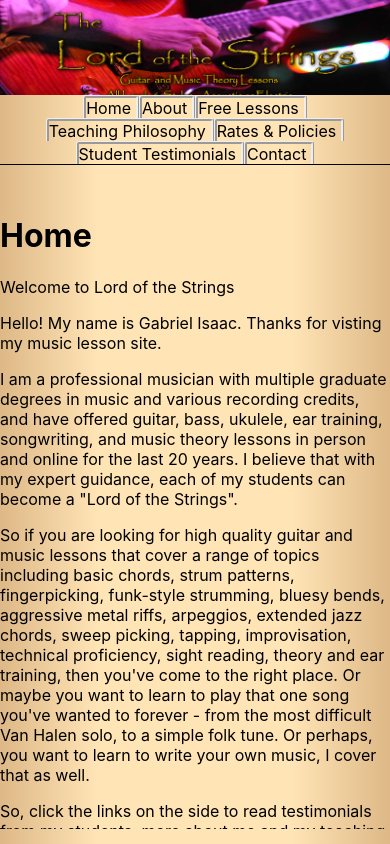
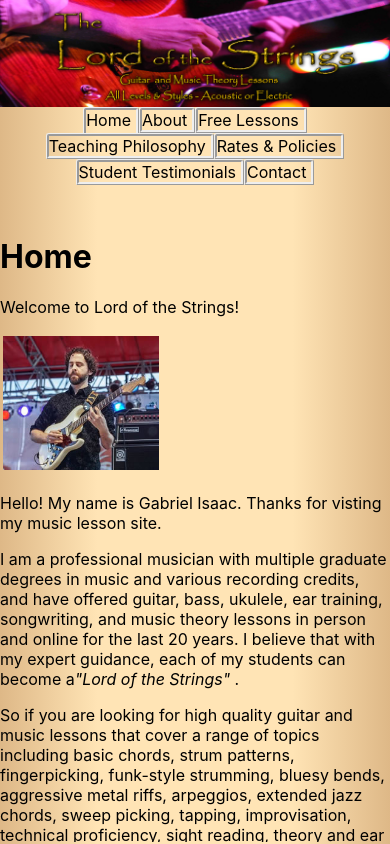
Before and after one commit to CadillacJack42/LordOfTheStrings, a React (Create React App) app: page / in a window 390 px wide. Built offline with nearby package versions, Linux system fonts and the light colour scheme.

Commit message:
Changes to style. Image header resizes with window. Free Lesson Videos resize with window, but need breakpoint to switch from 3 columns to 2 to 1 depending on screen width. Minor changes to Tabs css. Purely aesthetic stuff. No functional relevance

```diff
--- a/src/App.css
+++ b/src/App.css
@@ -10,25 +10,14 @@ body {
   );
 }
 
-.App {
-  text-align: center;
-}
-
-.App-header {
-  background-color: #282c34;
-  min-height: 100vh;
+#main-container {
   display: flex;
   flex-direction: column;
-  align-items: center;
-  justify-content: center;
-  font-size: calc(10px + 2vmin);
-  color: white;
-}
-
-.App-link {
-  color: #61dafb;
+  height: 100vh;
 }
 
 #image-header {
   width: 100%;
+  max-width: 800px;
+  margin: 0 auto;
 }
--- a/src/components/Tabs.js
+++ b/src/components/Tabs.js
@@ -9,7 +9,7 @@ export const Tabs = ({ page }) => {
   };
 
   return (
-    <div className="tabs-container">
+    <div id="tabs-container">
       <div className="tabs-row">
         {page.tabs.map((tab, i) => {
           return (
--- a/src/css/FreeLessons.css
+++ b/src/css/FreeLessons.css
@@ -11,6 +11,7 @@
   justify-content: center;
   align-items: center;
   padding-top: 3px;
+  /* width: 30%; */
 }
 
 .video-lesson-array-titles {
--- /dev/null
+++ b/src/css/Home.css
@@ -0,0 +1,4 @@
+#homepage-gabe-pic {
+  margin: 3px;
+  width: 40%;
+}
--- a/src/css/Tabs.css
+++ b/src/css/Tabs.css
@@ -1,14 +1,11 @@
-.tabs-container {
+#tabs-container {
   display: flex;
   flex-direction: column;
   align-items: center;
-  position: absolute;
-  top: 95px;
   margin: 0;
   width: 100%;
   height: 87vh;
   z-index: 1;
-  /* background-color: rgb(115, 180, 255); */
   background: linear-gradient(
     to right,
     burlywood,
@@ -27,9 +24,6 @@
   justify-content: center;
   position: relative;
   z-index: 100;
-  /* background-color: rgb(115, 180, 255); */
-  border-bottom: 1px solid black;
-  /* border-color: rgb(185, 210, 280); */
 }
 
 .tabs {
@@ -39,8 +33,6 @@
   border-radius: 3px 3px 0 0;
   box-sizing: border-box;
   border-style: ridge;
-  /* border-color: rgb(185, 210, 280); */
-  border-bottom: none;
 }
 
 .tabs-content {
@@ -52,8 +44,6 @@
 
 .active-tab {
   border-bottom: none;
-  /* background-color: rgb(185, 210, 280); */
-  /* border-color: rgb(134, 185, 247); */
 }
 
 .tabs:hover {
--- a/src/views/FreeLessons.js
+++ b/src/views/FreeLessons.js
@@ -63,6 +63,7 @@ export const FreeLessons = () => {
   const mapIframes = videoLessonArray.map((video) => {
     return (
       <span
+        key={video.title}
         id="individual-lesson-video-iframe"
         style={{
           margin: "5px",
@@ -71,10 +72,10 @@ export const FreeLessons = () => {
         <iframe
           src={video.source}
           title={video.title}
-          frameborder="0"
+          width={"90%"}
           allow="accelerometer; autoplay; clipboard-write; encrypted-media; gyroscope; picture-in-picture; web-share"
-          referrerpolicy="strict-origin-when-cross-origin"
-          allowfullscreen
+          referrerPolicy="strict-origin-when-cross-origin"
+          allowFullScreen
         ></iframe>
         <p className="video-lesson-array-titles">{video.title}</p>
       </span>
--- a/src/views/Home.js
+++ b/src/views/Home.js
@@ -1,9 +1,15 @@
+import "../css/Home.css";
+
 export const Home = () => {
   return (
     <div id="home-container">
       <h1>Home</h1>
-      <p>Welcome to Lord of the Strings</p>
-      {/* <img></img> */}
+      <p>Welcome to Lord of the Strings!</p>
+      <img
+        src="./gabeIsaac.jpg"
+        alt="Gabe playing guitar on stage"
+        id="homepage-gabe-pic"
+      ></img>
       <p>
         Hello! My name is Gabriel Isaac. Thanks for visting my music lesson
         site.
@@ -13,7 +19,7 @@ export const Home = () => {
         various recording credits, and have offered guitar, bass, ukulele, ear
         training, songwriting, and music theory lessons in person and online for
         the last 20 years. I believe that with my expert guidance, each of my
-        students can become a "Lord of the Strings".
+        students can become a<i>"Lord of the Strings"</i> .
       </p>
       <p>
         So if you are looking for high quality guitar and music lessons that
@@ -32,19 +38,18 @@ export const Home = () => {
         video lessons.
       </p>
       <iframe
-        class="instagram-media instagram-media-rendered"
+        className="instagram-media instagram-media-rendered"
         id="instagram-embed-0"
         title="Embedded-Instagram-Profile"
         src="https://www.instagram.com/gabe_teaches_guitar/embed/?cr=1&amp;v=14&amp;wp=540&amp;rd=https%3A%2F%2Fwww.thelordofthestrings.com&amp;rp=%2Findex.html#%7B%22ci%22%3A0%2C%22os%22%3A1662%2C%22ls%22%3A33.30000019073486%2C%22le%22%3A56.40000009536743%7D"
         allowtransparency="true"
-        allowfullscreen="true"
-        frameborder="0"
+        allowFullScreen={true}
         height="410"
         data-instgrm-payload-id="instagram-media-payload-0"
         style={{
           background: "white",
+          width: "30%",
           maxWidth: "540px",
-          width: "30%",
           borderRadius: "3px",
           border: "1px solid rgb(219, 219, 219)",
           boxShadow: "none",
```
Also changed, not shown: public/gabeIsaac.jpg (added).
